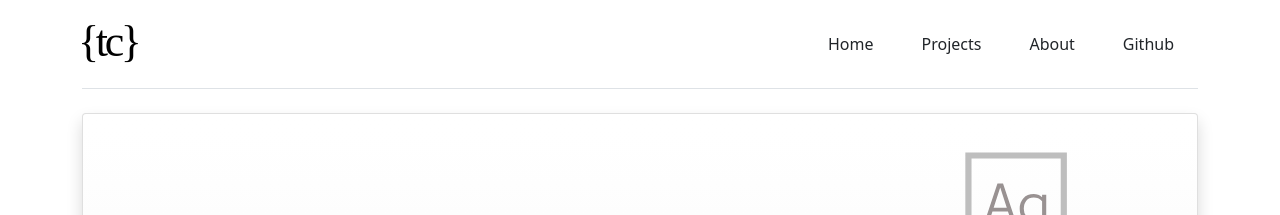
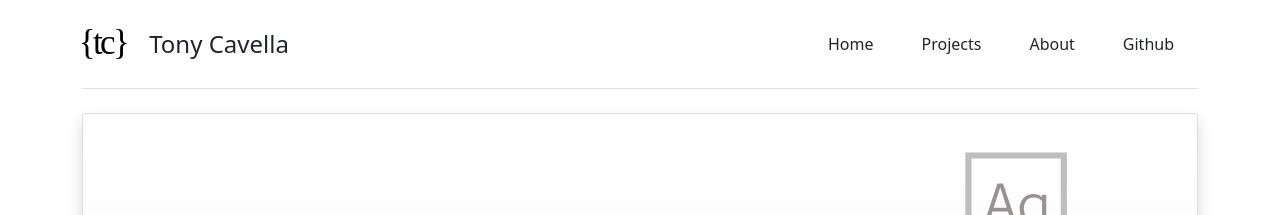
Before and after one commit to acavella/dev.cavella.com, a Jekyll site: the page built from index.md, in a window 1280 px wide. Shown: the top 215 px of the page. Built offline with Jekyll 4.4.1, drawn with Linux system fonts in a browser that asks for light colours.

Commit message:
update header
Signed-off-by: Tony Cavella <9434191+acavella@users.noreply.github.com>

```diff
--- a/_layouts/default.html
+++ b/_layouts/default.html
@@ -16,9 +16,8 @@
     <div class="container sticky-top bg-white">
       <header class="d-flex flex-wrap justify-content-center py-3 mb-4 border-bottom">
         <a href="/" class="d-flex align-items-center mb-3 mb-md-0 me-md-auto text-dark text-decoration-none">
-          <span class="fs-4">
-            <img src="/assets/images/tc-logo4.svg" height="40"/>
-          </span>
+          <img src="/assets/images/tc-logo4.svg" class="bi me-2" height="32" />
+          <span class="fs-4">{{ site.title }}</span>
         </a>
         {% include navigation.html %}
       </header>
```
Also changed, not shown: 404.md (+2 -2 lines).
